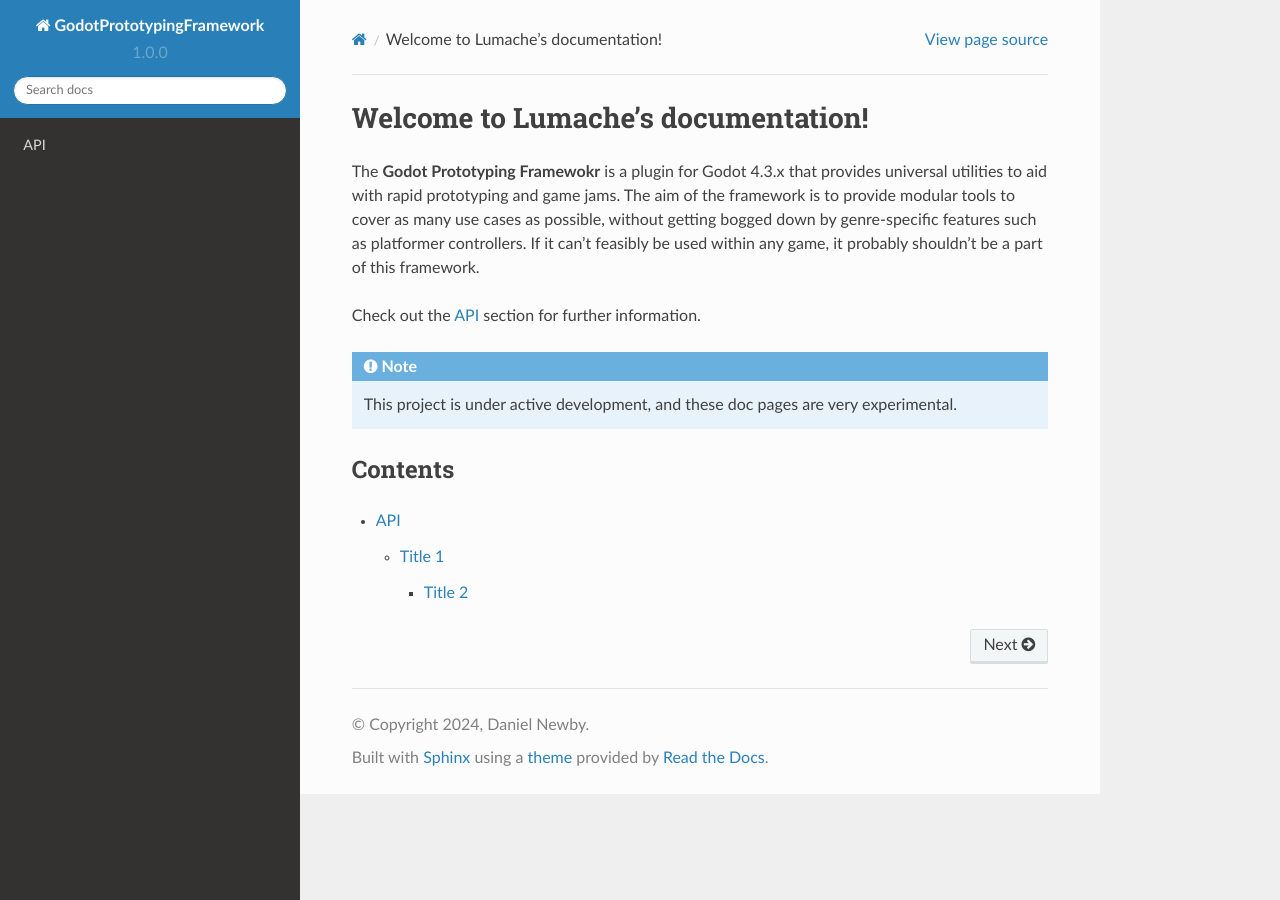
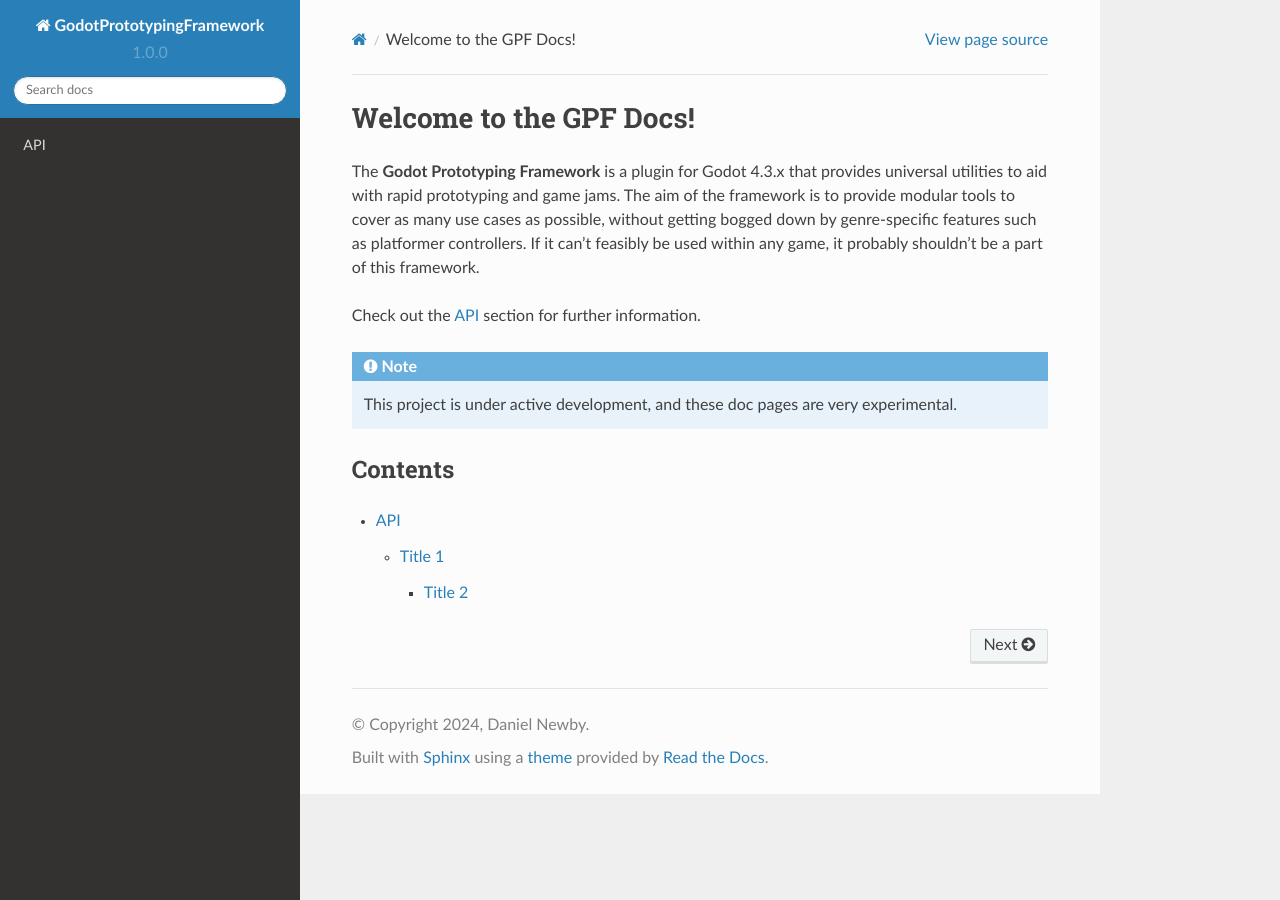
Before and after one commit to newwby/Godot-Prototyping-Framework, a Sphinx documentation site: the page built from docs/source/index.rst, in a window 1280 px wide. Built offline with Sphinx 7.4.7 and the Read the Docs theme 2.0.0, drawn with Linux system fonts in a browser that asks for light colours.

Commit message:
Update index.rst

```diff
--- a/docs/source/index.rst
+++ b/docs/source/index.rst
@@ -1,7 +1,7 @@
-Welcome to Lumache's documentation!
+Welcome to the GPF Docs!
 ===================================
 
-The **Godot Prototyping Framewokr** is a plugin for Godot 4.3.x that provides universal utilities to aid with rapid prototyping and game jams. The aim of the framework is to provide modular tools to cover as many use cases as possible, without getting bogged down by genre-specific features such as platformer controllers. If it can't feasibly be used within any game, it probably shouldn't be a part of this framework.
+The **Godot Prototyping Framework** is a plugin for Godot 4.3.x that provides universal utilities to aid with rapid prototyping and game jams. The aim of the framework is to provide modular tools to cover as many use cases as possible, without getting bogged down by genre-specific features such as platformer controllers. If it can't feasibly be used within any game, it probably shouldn't be a part of this framework.
 
 Check out the :doc:`testpage` section for further information.
 
```
